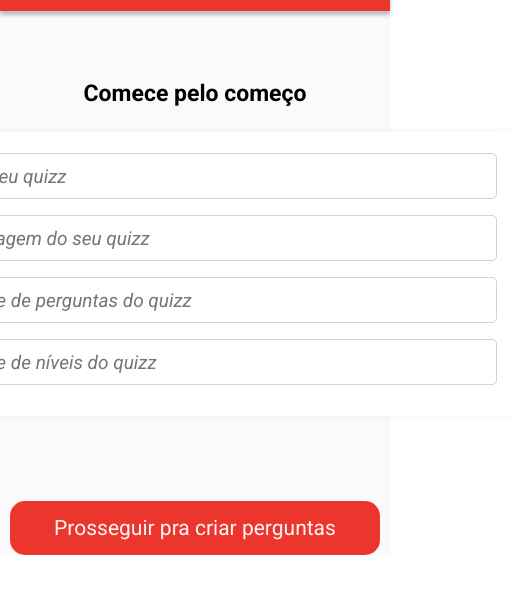
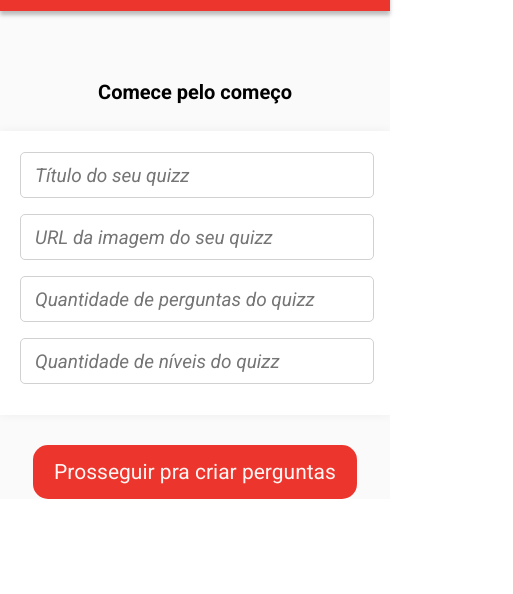
Before and after one commit to CrystopherCarpenter/buzz-quizz, a plain HTML site: page index.html in a window 390 px wide. Shown: the part 58-652 px from the top of the page, 513 px wide, since content can reach past the window. Drawn offline with nearby package versions, Linux system fonts and the light colour scheme.

Commit message:
responsividade das telas 3.1 e 3.2

```diff
--- a/css/style.css
+++ b/css/style.css
@@ -47,12 +47,9 @@ header{
     color: #000000;
 }
 
-.quiz-beginning h1{
-    margin-bottom: 27px;
-}
 
-.questions-creation h1{
-    margin-bottom: 36px;
+.questions-creation h1, .quiz-beginning h1{
+    margin-bottom: 29px;
 }
 
 .beginning-board, .questions-creation-board{ /*dá pra usar para quase todos os quadros, tanto da criação quanto da exibição de quiz*/
@@ -156,3 +153,25 @@ header{
 .hide{
     display: none;
 }
+
+@media (max-width: 1100px) {
+    .quiz-beginning h1, .questions-creation h1{
+        font-size: 20px;
+
+    }
+
+    .beginning-board, .questions-creation-board{
+        width: 100%;
+        box-sizing: border-box;
+        padding-left: 20px;
+        padding-right: 16px;
+    }
+
+    .red-button{
+        width: 324px;
+    }
+
+    .quiz-beginning button, .questions-creation button{
+        margin-top: 30px;
+}
+}
```
